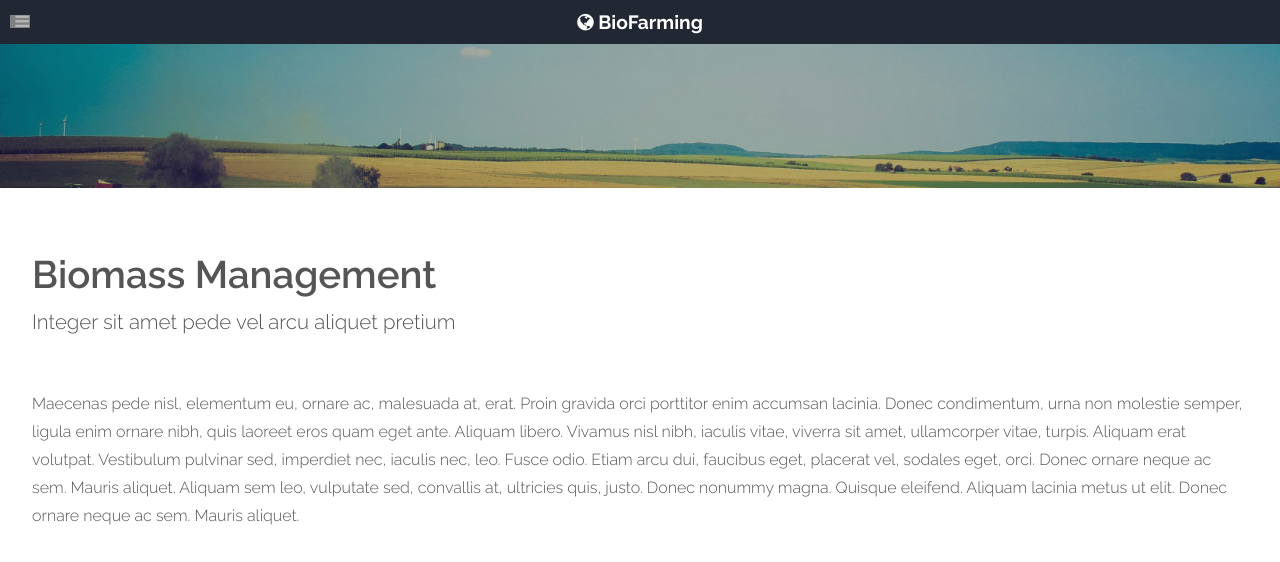
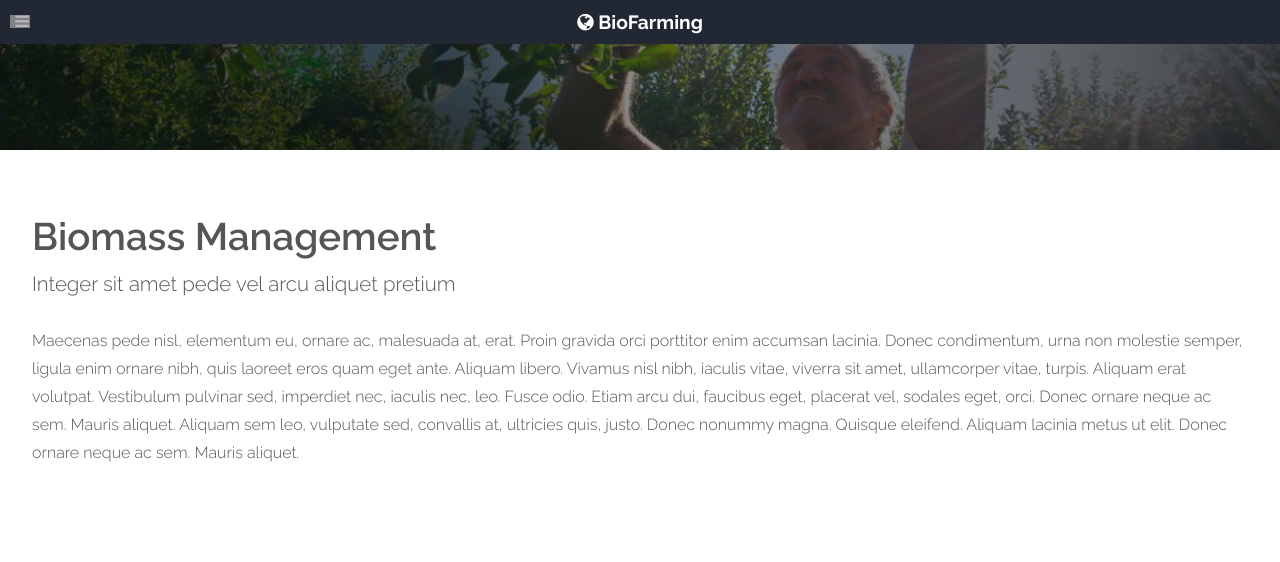
Before and after one commit to ryanmstokes/biofarming, a Jekyll site: the page built from biomass-management.md, in a window 1280 px wide and 1400 px high. Shown: the top 562 px of the window. Built offline with Jekyll 4.4.1, drawn with Linux system fonts in a browser that asks for light colours; some of the changed text lies outside the part shown; grey boxes are pictures that could not be loaded.

Commit message:
Updated Fa Healthy Apple Picking Hero 2 and 6 other files

```diff
--- a/_layouts/page-layout.html
+++ b/_layouts/page-layout.html
@@ -11,22 +11,32 @@
 				<div id="content" class="8u skel-cell-important">
 					<section>
 						<header class="major">
-							<h2>Biomass Management</h2>
+							<h2>{{page.title}}</h2>
 							<span class="byline">Integer sit amet pede vel arcu aliquet pretium</span>
 						</header>
 						<p>Maecenas pede nisl, elementum eu, ornare ac, malesuada at, erat. Proin gravida orci porttitor enim accumsan lacinia. Donec condimentum, urna non molestie semper, ligula enim ornare nibh, quis laoreet eros quam eget ante. Aliquam libero. Vivamus nisl nibh, iaculis vitae, viverra sit amet, ullamcorper vitae, turpis. Aliquam erat volutpat. Vestibulum pulvinar sed, imperdiet nec, iaculis nec, leo. Fusce odio. Etiam arcu dui, faucibus eget, placerat vel, sodales eget, orci. Donec ornare neque ac sem. Mauris aliquet. Aliquam sem leo, vulputate sed, convallis at, ultricies quis, justo. Donec nonummy magna. Quisque eleifend. Aliquam lacinia metus ut elit. Donec ornare neque ac sem. Mauris aliquet.</p>
 						<div class="video-wrapper">
 						<div class="video-container">
-								<iframe width="560" height="315" src="{{ page.home-video-url }}" frameborder="0" allowfullscreen></iframe>
+								<iframe width="560" height="315" controls=0 src="{{ page.home-video-url }}" frameborder="0" allowfullscreen></iframe>
 							</div>
 						</div>
 						<p>Donec nonummy magna quis risus. Quisque eleifend. Maecenas pede nisl, elementum eu, ornare ac, malesuada at, erat. Proin gravida orci porttitor enim accumsan lacinia. Donec condimentum, urna non molestie semper, ligula enim ornare nibh, quis laoreet eros quam eget ante. Aliquam libero. Vivamus nisl nibh, iaculis vitae, viverra sit amet, ullamcorper vitae, turpis. Aliquam erat volutpat. Vestibulum dui sem, pulvinar sed, imperdiet nec, iaculis nec, leo. Fusce odio. Etiam arcu dui, faucibus eget, placerat vel, sodales eget, orci. Donec ornare neque ac sem. Mauris aliquet. Aliquam sem leo, vulputate sed, convallis at, ultricies quis, justo. Phasellus tempor vehicula.</p>
 						<div class="video-wrapper">
 						<div class="video-container">
-								<iframe width="560" height="315" src="{{ page.home-video-url }}" frameborder="0" allowfullscreen></iframe>
+								<iframe width="560" height="315" controls=0 src="{{ page.home-video-url2 }}" frameborder="0" allowfullscreen></iframe>
 							</div>
 						</div>
 						<p>Maecenas pede nisl, elementum eu, ornare ac, malesuada at, erat. Proin gravida orci porttitor enim accumsan lacinia. Donec condimentum, urna non molestie semper, ligula enim ornare nibh, quis laoreet eros quam eget ante. Aliquam libero. Vivamus nisl nibh, iaculis vitae, viverra sit amet, ullamcorper vitae, turpis. Aliquam erat volutpat. Vestibulum dui sem, pulvinar sed, imperdiet nec, iaculis nec, leo. Fusce odio. Etiam arcu dui, faucibus eget, placerat vel, sodales eget, orci. Donec ornare neque ac sem. Mauris aliquet. Aliquam sem leo, vulputate sed, convallis at, ultricies quis, justo. Phasellus tempor vehicula justo. Aliquam lacinia metus ut elit.</p>
+
+					</section>
+					<section>
+						<header class="major">
+							<h2>Downloadable Documents</h2>
+						</header>
+						<ul>
+							<li><a href="{{page.cat-pdf1}}">Biomass Management Guidelines</a></li>
+							<li><a href="{{page.cat-pdf1}}">Biomass Management Course</a></li>
+						</ul>
 					</section>
 				</div>
 
--- a/assets/css/style.css
+++ b/assets/css/style.css
@@ -470,7 +470,7 @@
 /* Header */
 
 	#header {
-		background: #333333 url("../images/pic01.jpg") no-repeat;
+		background: #333333 url("../images/apple-farmer.jpg") no-repeat;
 		background-size: cover;
 		color: #fff;
 		padding: 3em 0 2em 0;
@@ -483,9 +483,15 @@
 
 	}
 
+	.home header.major{
+		margin-bottom: 0em;
+		font-size: 0.8em;
+	}
+
 	header.major {
 	    margin-bottom: 2em;
 			font-size:0.8em;
+			padding-bottom:0;
 	}
 	#banner header.major {
 	    margin-bottom: 0;
@@ -516,9 +522,13 @@
     color: #fff;
 	}
 
-#nav{
+.homepage  #nav{
 	margin-top:2.7em;
 	margin-bottom:1.5em;
+}
+#nav{
+	margin-top: 0;
+	margin-bottom: 0;
 }
 	#nav > ul {
 		margin: 0;
```
Also changed, not shown: biomass-management.md (+4 -2 lines), assets/images/107627258.jpg (added), assets/images/apple-farmer.jpg (added), assets/images/fa-healthy-apple-picking-hero-2.jpg (added), 1 other file.
